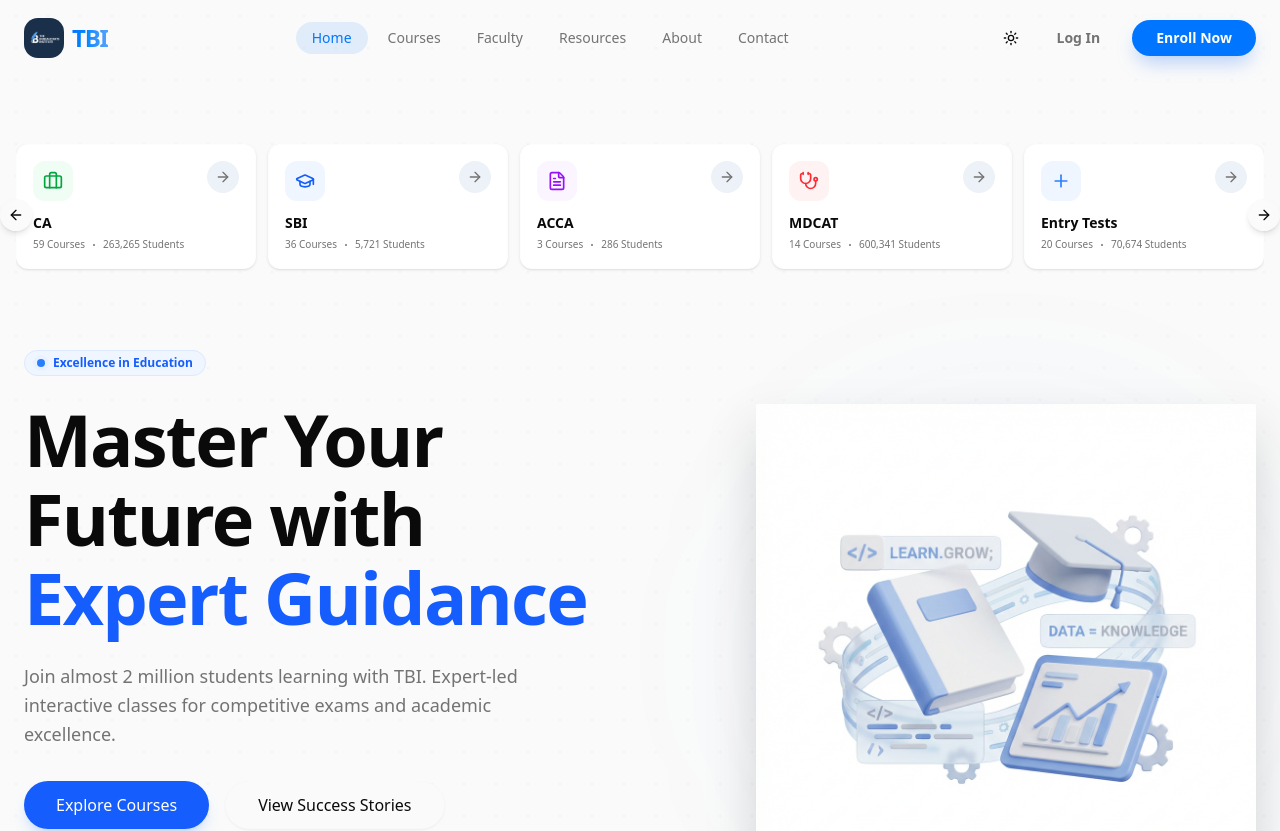
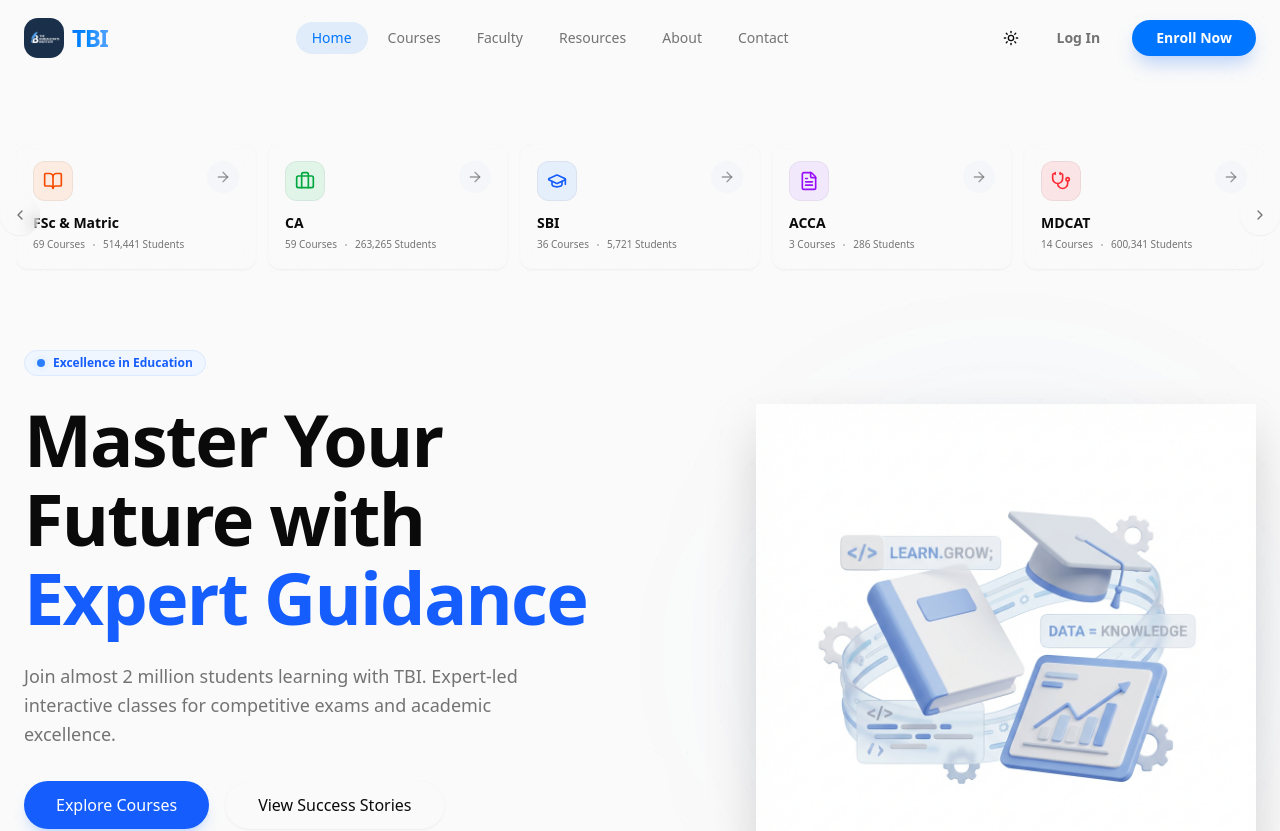
Before and after one commit to furqanistic/tbi, a React (Vite) app in the folder client/: page / in a window 1280 px wide. Shown: the top 831 px of the page. Built offline with nearby package versions, Linux system fonts and the light colour scheme.

Commit message:
refactoer and improve slider

```diff
--- a/client/package.json
+++ b/client/package.json
@@ -24,6 +24,7 @@
     "@tailwindcss/vite": "^4.1.18",
     "class-variance-authority": "^0.7.1",
     "clsx": "^2.1.1",
+    "embla-carousel-autoplay": "^8.6.0",
     "embla-carousel-react": "^8.6.0",
     "lucide-react": "^0.562.0",
     "motion": "^12.26.1",
--- a/client/src/components/home/Hero.jsx
+++ b/client/src/components/home/Hero.jsx
@@ -1,4 +1,3 @@
-// File: client/src/components/home/Hero.jsx
 import React from "react";
 import { Button } from "@/components/ui/button";
 import {
@@ -8,6 +7,7 @@ import {
   CarouselNext,
   CarouselPrevious,
 } from "@/components/ui/carousel";
+import Autoplay from "embla-carousel-autoplay";
 import {
   BookOpen,
   Briefcase,
@@ -26,74 +26,86 @@ const categories = [
     title: "CA",
     courses: 59,
     enrollments: 263265,
-    color: "text-green-600 dark:text-green-500",
-    bgColor: "bg-green-50 dark:bg-green-500/10",
-    icon: <Briefcase className="w-5 h-5 text-green-600 dark:text-green-500" />,
+    color: "text-green-600 dark:text-green-400",
+    bgColor: "bg-green-500/10 dark:bg-green-500/20",
+    borderColor: "group-hover:border-green-500/50",
+    icon: <Briefcase className="w-5 h-5 text-green-600 dark:text-green-400" />,
   },
   {
     title: "SBI",
     courses: 36,
     enrollments: 5721,
-    color: "text-blue-600 dark:text-blue-500",
-    bgColor: "bg-blue-50 dark:bg-blue-500/10",
+    color: "text-blue-600 dark:text-blue-400",
+    bgColor: "bg-blue-500/10 dark:bg-blue-500/20",
+    borderColor: "group-hover:border-blue-500/50",
     icon: (
-      <GraduationCap className="w-5 h-5 text-blue-600 dark:text-blue-500" />
+      <GraduationCap className="w-5 h-5 text-blue-600 dark:text-blue-400" />
     ),
   },
   {
     title: "ACCA",
     courses: 3,
     enrollments: 286,
-    color: "text-purple-600 dark:text-purple-500",
-    bgColor: "bg-purple-50 dark:bg-purple-500/10",
-    icon: <FileText className="w-5 h-5 text-purple-600 dark:text-purple-500" />,
+    color: "text-purple-600 dark:text-purple-400",
+    bgColor: "bg-purple-500/10 dark:bg-purple-500/20",
+    borderColor: "group-hover:border-purple-500/50",
+    icon: <FileText className="w-5 h-5 text-purple-600 dark:text-purple-400" />,
   },
   {
     title: "MDCAT",
     courses: 14,
     enrollments: 600341,
-    color: "text-red-500 dark:text-red-500",
-    bgColor: "bg-red-50 dark:bg-red-500/10",
-    icon: <Stethoscope className="w-5 h-5 text-red-500 dark:text-red-500" />,
+    color: "text-red-500 dark:text-red-400",
+    bgColor: "bg-red-500/10 dark:bg-red-500/20",
+    borderColor: "group-hover:border-red-500/50",
+    icon: <Stethoscope className="w-5 h-5 text-red-500 dark:text-red-400" />,
   },
   {
     title: "Entry Tests",
     courses: 20,
     enrollments: 70674,
-    color: "text-blue-500 dark:text-blue-500",
-    bgColor: "bg-blue-50 dark:bg-blue-500/10",
-    icon: <Plus className="w-5 h-5 text-blue-500 dark:text-blue-500" />,
+    color: "text-blue-500 dark:text-blue-400",
+    bgColor: "bg-blue-500/10 dark:bg-blue-500/20",
+    borderColor: "group-hover:border-blue-500/50",
+    icon: <Plus className="w-5 h-5 text-blue-500 dark:text-blue-400" />,
   },
   {
     title: "CSS & PMS",
     courses: 92,
     enrollments: 794750,
-    color: "text-orange-600 dark:text-orange-500",
-    bgColor: "bg-orange-50 dark:bg-orange-500/10",
-    icon: <Globe className="w-5 h-5 text-orange-600 dark:text-orange-500" />,
+    color: "text-orange-600 dark:text-orange-400",
+    bgColor: "bg-orange-500/10 dark:bg-orange-500/20",
+    borderColor: "group-hover:border-orange-500/50",
+    icon: <Globe className="w-5 h-5 text-orange-600 dark:text-orange-400" />,
   },
   {
     title: "O'Level & A'Level",
     courses: 19,
     enrollments: 32388,
-    color: "text-cyan-600 dark:text-cyan-500",
-    bgColor: "bg-cyan-50 dark:bg-cyan-500/10",
-    icon: <School className="w-5 h-5 text-cyan-600 dark:text-cyan-500" />,
+    color: "text-cyan-600 dark:text-cyan-400",
+    bgColor: "bg-cyan-500/10 dark:bg-cyan-500/20",
+    borderColor: "group-hover:border-cyan-500/50",
+    icon: <School className="w-5 h-5 text-cyan-600 dark:text-cyan-400" />,
   },
   {
     title: "FSc & Matric",
     courses: 69,
     enrollments: 514441,
-    color: "text-orange-600 dark:text-orange-500",
-    bgColor: "bg-orange-50 dark:bg-orange-500/10",
-    icon: <BookOpen className="w-5 h-5 text-orange-600 dark:text-orange-500" />,
+    color: "text-orange-600 dark:text-orange-400",
+    bgColor: "bg-orange-500/10 dark:bg-orange-500/20",
+    borderColor: "group-hover:border-orange-500/50",
+    icon: <BookOpen className="w-5 h-5 text-orange-600 dark:text-orange-400" />,
   },
 ];
 
 export function Hero() {
+  const plugin = React.useRef(
+    Autoplay({ delay: 3500, stopOnInteraction: false, stopOnMouseEnter: true })
+  );
+
   return (
     <section className="relative bg-background flex flex-col pt-32 lg:pt-36 pb-12 overflow-hidden min-h-screen">
-      {/* Background Decor */}
+      {/* Background Decor - Subtle Grid */}
       <div
         className="absolute inset-0 opacity-[0.03] dark:opacity-[0.05] pointer-events-none"
         style={{
@@ -102,11 +114,12 @@ export function Hero() {
         }}
       />
 
-      {/* 1. Carousel Section - NOW AT TOP */}
+      {/* 1. Carousel Section - Premium & Auto-sliding */}
       <div className="container mx-auto px-4 relative z-20 mb-16 animate-in slide-in-from-top-10 duration-700">
         <Carousel
+          plugins={[plugin.current]}
           opts={{
-            align: "start",
+            align: "center",
             loop: true,
           }}
           className="w-full"
@@ -117,38 +130,57 @@ export function Hero() {
                 key={index}
                 className="pl-3 basis-10/12 sm:basis-1/2 md:basis-1/3 lg:basis-1/4 xl:basis-1/5"
               >
-                <div className="group relative bg-card hover:bg-accent/50 rounded-sm p-4 border border-border shadow-sm hover:shadow-md transition-all duration-300 cursor-pointer h-full">
-                  <div className="flex items-start justify-between mb-3">
+                <div
+                  className={`group relative h-full rounded-sm p-4 transition-all duration-500 cursor-pointer overflow-hidden
+                       bg-background/40 dark:bg-background/20 backdrop-blur-md
+                       border border-border/50 hover:border-border
+                       shadow-xs hover:shadow-lg dark:shadow-none
+                       ${cat.borderColor}
+                    `}
+                >
+                  {/* Subtle Glow on Hover */}
+                  <div
+                    className={`absolute inset-0 opacity-0 group-hover:opacity-10 transition-opacity duration-500 bg-linear-to-br from-transparent to-${
+                      cat.color.split("-")[1]
+                    }-500/20`}
+                  />
+
+                  <div className="relative z-10 flex items-start justify-between mb-3">
                     <div
-                      className={`w-10 h-10 rounded-sm flex items-center justify-center ${cat.bgColor} ${cat.color} group-hover:scale-105 transition-transform`}
+                      className={`w-10 h-10 rounded-sm flex items-center justify-center transition-transform duration-300 group-hover:scale-105 ${cat.bgColor} ${cat.color} ring-1 ring-inset ring-black/5 dark:ring-white/10`}
                     >
                       {cat.icon}
                     </div>
-                    <div className="w-8 h-8 rounded-full bg-muted flex items-center justify-center text-muted-foreground group-hover:bg-primary group-hover:text-primary-foreground transition-colors">
+                    <div className="w-8 h-8 rounded-full bg-muted/50 flex items-center justify-center text-muted-foreground/70 group-hover:bg-primary group-hover:text-primary-foreground transition-all duration-300 group-hover:rotate-[-15deg]">
                       <ArrowRight className="w-4 h-4" />
                     </div>
                   </div>
 
-                  <h3 className="text-sm font-bold text-foreground mb-1 group-hover:text-primary transition-colors line-clamp-1">
-                    {cat.title}
-                  </h3>
+                  <div className="relative z-10">
+                    <h3 className="text-sm font-bold text-foreground mb-1 group-hover:text-primary transition-colors line-clamp-1">
+                      {cat.title}
+                    </h3>
 
-                  <div className="flex items-center gap-2 text-[10px] font-medium text-muted-foreground">
-                    <span>{cat.courses} Courses</span>
-                    <span className="w-0.5 h-0.5 rounded-full bg-muted-foreground" />
-                    <span>{cat.enrollments.toLocaleString()} Students</span>
+                    <div className="flex items-center gap-2 text-[10px] font-medium text-muted-foreground group-hover:text-muted-foreground/80">
+                      <span>{cat.courses} Courses</span>
+                      <span className="w-0.5 h-0.5 rounded-full bg-muted-foreground/50" />
+                      <span>{cat.enrollments.toLocaleString()} Students</span>
+                    </div>
                   </div>
                 </div>
               </CarouselItem>
             ))}
           </CarouselContent>
-          {/* Mobile Controls / Indicators could go here if needed, but 'peek' is often sufficient */}
+
+          {/* Mobile Controls */}
           <div className="flex gap-2 justify-end mt-2 pr-4 lg:hidden">
-            <CarouselPrevious className="static translate-y-0 h-8 w-8" />
-            <CarouselNext className="static translate-y-0 h-8 w-8" />
+            <CarouselPrevious className="static translate-y-0 h-8 w-8 bg-background/50 backdrop-blur-sm border-border/50" />
+            <CarouselNext className="static translate-y-0 h-8 w-8 bg-background/50 backdrop-blur-sm border-border/50" />
           </div>
-          <CarouselPrevious className="hidden lg:flex -left-4 bg-background/80 backdrop-blur-sm shadow-md hover:bg-background border-border" />
-          <CarouselNext className="hidden lg:flex -right-4 bg-background/80 backdrop-blur-sm shadow-md hover:bg-background border-border" />
+
+          {/* Desktop Controls - Moved closer inside for visibility */}
+          <CarouselPrevious className="hidden lg:flex -left-4 h-10 w-10 bg-background/20 hover:bg-background/80 backdrop-blur-sm border-none hover:shadow-md text-muted-foreground hover:text-foreground transition-all rounded-full" />
+          <CarouselNext className="hidden lg:flex -right-4 h-10 w-10 bg-background/20 hover:bg-background/80 backdrop-blur-sm border-none hover:shadow-md text-muted-foreground hover:text-foreground transition-all rounded-full" />
         </Carousel>
       </div>
 
@@ -178,12 +210,12 @@ export function Hero() {
             </p>
 
             <div className="flex flex-col sm:flex-row gap-4 justify-center lg:justify-start mb-12 lg:mb-0">
-              <Button className="rounded-full h-12 px-8 text-base bg-blue-600 hover:bg-blue-700 dark:bg-blue-600 dark:hover:bg-blue-500 shadow-lg shadow-blue-500/20 text-white">
+              <Button className="rounded-full h-12 px-8 text-base bg-blue-600 hover:bg-blue-700 dark:bg-blue-600 dark:hover:bg-blue-500 shadow-lg shadow-blue-500/20 text-white transition-transform hover:scale-105 active:scale-95">
                 Explore Courses
               </Button>
               <Button
                 variant="outline"
-                className="rounded-full h-12 px-8 text-base border-border hover:bg-accent text-foreground"
+                className="rounded-full h-12 px-8 text-base border-border hover:bg-accent text-foreground transition-all hover:border-foreground/20"
               >
                 View Success Stories
               </Button>
@@ -214,13 +246,13 @@ export function Hero() {
 
           {/* Right: Premium Image */}
           <div className="flex-1 w-full flex justify-center lg:justify-end relative">
-            <div className="relative w-full max-w-[500px]">
+            <div className="relative w-full max-w-[500px] perspective-[1000px] group">
               {/* Glow effect behind image */}
-              <div className="absolute top-1/2 left-1/2 -translate-x-1/2 -translate-y-1/2 w-3/4 h-3/4 bg-blue-500/10 blur-[100px] rounded-full -z-10" />
+              <div className="absolute top-1/2 left-1/2 -translate-x-1/2 -translate-y-1/2 w-3/4 h-3/4 bg-blue-500/10 blur-[100px] rounded-full -z-10 transition-all duration-700 group-hover:bg-blue-500/20" />
               <img
                 src={heroImage}
                 alt="TBI Education Platform"
-                className="w-full h-auto object-contain drop-shadow-2xl animate-in fade-in slide-in-from-bottom-5 duration-1000"
+                className="w-full h-auto object-contain drop-shadow-2xl animate-in fade-in slide-in-from-bottom-5 duration-1000 transition-transform duration-700 group-hover:scale-[1.02] group-hover:rotate-1"
                 style={{ maxHeight: "500px" }}
               />
             </div>
--- a/client/src/components/ui/carousel.jsx
+++ b/client/src/components/ui/carousel.jsx
@@ -1,7 +1,6 @@
-// File: client/src/components/ui/carousel.jsx
 import * as React from "react";
 import useEmblaCarousel from "embla-carousel-react";
-import { ArrowLeft, ArrowRight } from "lucide-react";
+import { ChevronLeft, ChevronRight } from "lucide-react";
 
 import { cn } from "@/lib/utils";
 import { Button } from "@/components/ui/button";
@@ -181,7 +180,7 @@ const CarouselPrevious = React.forwardRef(
         onClick={scrollPrev}
         {...props}
       >
-        <ArrowLeft className="h-4 w-4" />
+        <ChevronLeft className="h-4 w-4" />
         <span className="sr-only">Previous slide</span>
       </Button>
     );
@@ -209,7 +208,7 @@ const CarouselNext = React.forwardRef(
         onClick={scrollNext}
         {...props}
       >
-        <ArrowRight className="h-4 w-4" />
+        <ChevronRight className="h-4 w-4" />
         <span className="sr-only">Next slide</span>
       </Button>
     );
```
Also changed, not shown: 1 other file (tests, documents, lock files or other folders).
